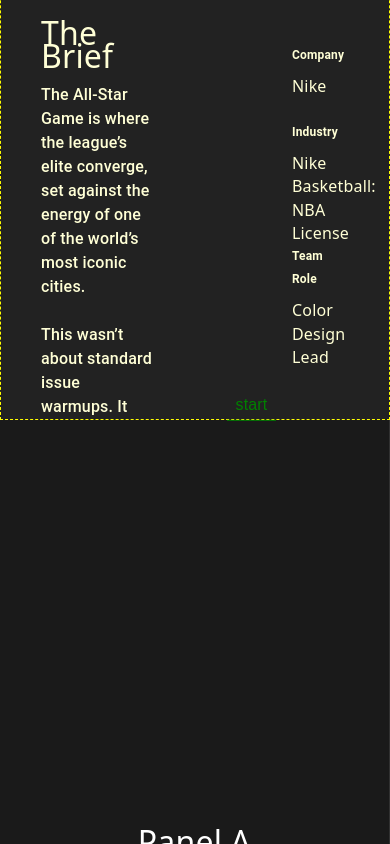
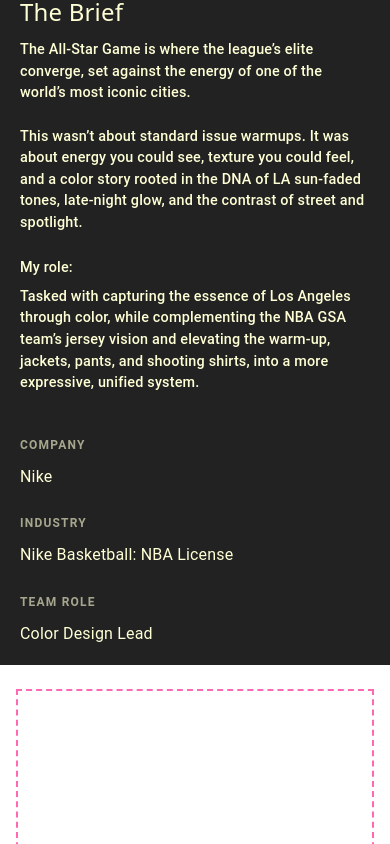
Before and after one commit to devNroses/selby.io, a React (Vite) app: page /dashboard/project/1 in a window 390 px wide. Shown: the part 940-1784 px from the top of the page. Built offline with nearby package versions, Linux system fonts and the light colour scheme; no server answers.

Commit message:
adding in placeholders for project brief images

```diff
--- a/src/components/Global/ProjectView/Projects/Color/AllStar/Allstar.module.css
+++ b/src/components/Global/ProjectView/Projects/Color/AllStar/Allstar.module.css
@@ -21,7 +21,7 @@
   z-index: 0;
   color: white;
   font-family: 'HumaneMedium';
-    font-size: clamp(22rem, 15vw, 15em);
+  font-size: clamp(8rem, 15vw, 15em);
   letter-spacing: 0.1em;
   text-align: center;
   text-transform: uppercase;
@@ -31,30 +31,19 @@
   margin-top: -20px;
 }
 
-@media (max-width: 1280px) {
-  .allstarIntro h2 {
-        font-size: clamp(18rem, 15vw, 15em);
-    }
-}
-@media (max-width: 850px) {
-  .allstarIntro h2 {
-        font-size: clamp(14rem, 15vw, 15em);
-    }
-}
 @media (max-width: 550px) {
   .allstarIntro h2 {
-        font-size: clamp(8rem, 15vw, 15em);
     letter-spacing: 0.14em;
   }
 }
 
-.section{
+.section {
   display: flex;
   margin: 0;
   padding: 0;
-    height: 500px;
+  min-height: 500px;
+  height: auto;
   width: 100%;
-    border: 1px dashed yellow;
   background-color: #222;
 }
 
@@ -70,6 +59,13 @@
   overflow: hidden;
 }
 
+@media (max-width: 768px) {
+  .boxa1 {
+    width: 85vw;
+    height: 300px;
+  }
+}
+
 .boxa1 img {
   width: 100%;
   height: 100%;
@@ -77,25 +73,6 @@
   display: block;
   opacity: 0;
   visibility: hidden;
-}
-
-@media (max-width: 1280px) {
- .boxa1 img{
-    width: 80%;
-    height: 100%;
-    object-fit: cover;
-    object-position: center 15%;
-    display: block;
-}
-}
-@media (max-width: 580px) {
- .boxa1 img{
-    width: 60%;
-    height: 80%;
-    object-fit: cover;
-    object-position: center 15%;
-    display: block;
-}
 }
 
 .boxa {
@@ -112,6 +89,12 @@
   opacity: 0;
 }
 
+@media (max-width: 768px) {
+  .boxa {
+    width: 160px;
+  }
+}
+
 .boxb {
   display: flex;
   align-self: flex-end;
@@ -126,23 +109,55 @@
   opacity: 0;
 }
 
-.breifWrapper{
+@media (max-width: 768px) {
+  .boxb {
+    width: 160px;
+  }
+}
+
+/* brief section */
+.breifWrapper {
   display: flex;
-    margin-top: 60px;
   flex-direction: row;
   flex-wrap: wrap;
   width: 100%;
   justify-content: space-between;
+  padding: 60px 0 0;
+  box-sizing: border-box;
 }
 
-.breifWrapper div{
+.breifWrapper > div {
   width: 50%;
   height: auto;
   min-height: 100px;
   padding: 40px;
+  box-sizing: border-box;
 }
 
-.briefContext{
+@media (max-width: 768px) {
+  .breifWrapper {
+    flex-direction: column;
+    padding: 60px 0 0;
+  }
+
+  .breifWrapper > div {
+    width: 100%;
+    padding: 20px;
+  }
+
+  .briefInfoWrapper {
+    align-items: flex-start !important;
+    flex-direction: row;
+    flex-wrap: wrap;
+    gap: 1.5rem;
+  }
+
+  .briefInfo{
+    text-align: left !important;
+  }
+}
+
+.briefContext {
   display: flex;
   flex-direction: column;
   gap: 1em;
@@ -150,21 +165,56 @@
 }
 
 .briefContext h3 {
-    font-size: 2em;
+  font-size: clamp(1.5em, 3vw, 2em);
   font-weight: 500;
 }
 
 .briefContext p {
-    font-size: 1em;
+  font-size: clamp(0.9em, 1.5vw, 1em);
   font-weight: 500;
   font-family: 'Roboto', sans-serif;
   line-height: 1.5;
 }
 
-.briefContext p span{
+.briefContext p span {
   line-height: 2.5;
 }
 
+.briefInfoWrapper {
+  display: flex;
+  align-items: flex-end;
+  flex-direction: column;
+  gap: 1.5rem;
+}
+
+.briefInfo {
+  display: flex;
+  flex-direction: column;
+  gap: .5em;
+  padding: 0 !important;
+  margin: 0 !important;
+  text-align: right;
+}
+
+.briefInfo h4 {
+  font-size: .75em;
+  font-family: 'Roboto', sans-serif;
+  padding: 0;
+  margin: 0;
+  text-transform: uppercase;
+  letter-spacing: 0.1em;
+  opacity: 0.6;
+}
+
+.briefInfo p {
+  font-size: clamp(1em, 2vw, 1.65em);
+  font-weight: 400;
+  font-family: 'Roboto', sans-serif;
+  padding: 0;
+  margin: 0;
+}
+
+/* horizontal scroll */
 .horizontalWrapper {
   width: 100%;
   position: relative;
@@ -178,9 +228,16 @@
   will-change: transform;
 }
 
+@media (max-width: 768px) {
+  .horizontalSection {
+    height: 60vh;
+  }
+}
+
 .horizontalTrack {
   display: flex;
   flex-direction: row;
+  flex-wrap: nowrap;
   height: 100%;
   width: max-content;
   will-change: transform;
@@ -188,44 +245,85 @@
 
 .horizontalPanel {
   width: 100vw;
-  height: 100vh;
+  height: 100%;
   display: flex;
   align-items: center;
   justify-content: center;
+  padding: 40px;
   flex-shrink: 0;
   border-right: 1px solid rgba(255, 255, 255, 0.1);
-  background-color: #1a1a1a;
-  font-size: 2rem;
-  color: white;
+  background-color: white;
+  font-size: clamp(1.2rem, 3vw, 2rem);
+  color: #111;
+  box-sizing: border-box;
+  gap: 1.5em;
+  overflow: hidden;
 }
 
-.briefInfoWrapper{
-    display: flex;
-    align-items: flex-end;
-    flex-direction: column;
+@media (max-width: 768px) {
+  .horizontalSection {
+    height: auto;
+    overflow: visible;
   }
 
-.briefInfo{
-    display: flex;
+  .horizontalTrack {
     flex-direction: column;
-    gap: .5em;
-    padding: 0 !important;
-    margin: 0 !important;
-    justify-content: center;
-    margin-top: 10px;
+    width: 100%;
+    height: auto;
   }
 
-.briefInfo h4{
-    font-size: .75em;
-    font-family: 'Roboto', sans-serif;
-    padding: 0;
-    margin: 0;
+  .horizontalPanel {
+    width: 100%;
+    height: 60vh;
+    border-right: none;
+    border-bottom: 1px solid rgba(0, 0, 0, 0.1);
+  }
 }
 
-.breifInfo p {
-    font-size: 1.65em;
-    font-weight: 400;
-    font-family: 'Roboto', sans-serif;
-    padding: 0;
-    margin: 0;
+.horizontalWrapper .pin-spacer {
+  background-color: white !important;
 }
+
+.boxlrg {
+  flex: 1;
+  max-width: 400px;
+  height: 80%;
+  max-height: 600px;
+  min-height: 200px;
+  border: 2px dashed hotpink;
+  box-sizing: border-box;
+  flex-shrink: 1;
+}
+
+@media (max-width: 768px) {
+  .horizontalSection {
+    height: auto;
+    overflow: visible;
+  }
+
+  .horizontalTrack {
+    flex-direction: column;
+    width: 100%;
+    height: auto;
+  }
+
+  .horizontalPanel {
+    width: 100%;
+    height: auto;
+    min-height: 60vh;
+    flex-direction: column;
+    border-right: none;
+    border-bottom: 1px solid rgba(0, 0, 0, 0.1);
+    padding: 24px 16px;
+    justify-content: flex-start;
+    gap: 1em;
+  }
+
+  .boxlrg {
+    width: 100%;
+    max-width: 100%;
+    height: 240px;
+    max-height: 240px;
+    flex-shrink: 0;
+  }
+}
--- a/src/components/Global/ProjectView/Projects/Color/AllStar/index.tsx
+++ b/src/components/Global/ProjectView/Projects/Color/AllStar/index.tsx
@@ -37,6 +37,7 @@
         const introElement = allstarIntroRef.current
         const track = horizontalTrackRef.current
         const section = horizontalSectionRef.current
+        const isMobile = window.innerWidth <= 768
 
         // set initial states
         gsap.set(introElement.querySelectorAll('h2'), { opacity: 0, y: 40, visibility: 'visible' })
@@ -100,6 +101,7 @@
             console.log('track:', track.scrollWidth, track.scrollHeight)
             console.log('panels:', track.children.length)
 
+           if (!isMobile) {
                 gsap.to(track, {
                     x: () => -(track.scrollWidth - section.offsetWidth),
                     ease: "none",
@@ -112,17 +114,23 @@
                     pinSpacing: true,
                     anticipatePin: 1,
                     invalidateOnRefresh: true,
-                markers: true,
                     }
                 })
+            }
         }, allstarContainerRef.current)
 
-        // refresh after context is set up
+        const handleResize = () => {
             ScrollTrigger.refresh()
+        }
+
+        window.addEventListener('resize', handleResize)
+        // // refresh after context is set up
+        // ScrollTrigger.refresh()
 
         return () => {
             ctx.current?.revert()
             ScrollTrigger.getAll().forEach(trigger => trigger.kill())
+            window.removeEventListener('resize', handleResize)
         }
     }, [id])
 
@@ -189,10 +197,26 @@
             <div className={styles.horizontalWrapper}>
                 <div ref={horizontalSectionRef} className={styles.horizontalSection}>
                     <div ref={horizontalTrackRef} className={styles.horizontalTrack}>
-                        <div className={styles.horizontalPanel}>Panel A</div>
-                        <div className={styles.horizontalPanel}>Panel B</div>
-                        <div className={styles.horizontalPanel}>Panel C</div>
-                        <div className={styles.horizontalPanel}>Panel D</div>
+                        <div className={styles.horizontalPanel}>
+                            <div className={styles.boxlrg}></div>
+                            <div className={styles.boxlrg}></div>
+                            <div className={styles.boxlrg}></div>
+                        </div>
+                        <div className={styles.horizontalPanel}>
+                            <div className={styles.boxlrg}></div>
+                            <div className={styles.boxlrg}></div>
+                            <div className={styles.boxlrg}></div>
+                        </div>
+                        <div className={styles.horizontalPanel}>
+                            <div className={styles.boxlrg}></div>
+                            <div className={styles.boxlrg}></div>
+                            <div className={styles.boxlrg}></div>
+                        </div>
+                        <div className={styles.horizontalPanel}>
+                            <div className={styles.boxlrg}></div>
+                            <div className={styles.boxlrg}></div>
+                            <div className={styles.boxlrg}></div>
+                        </div>
                     </div>
                 </div>
             </div>
```
Lines whose indentation alone changed are shown as unchanged.
